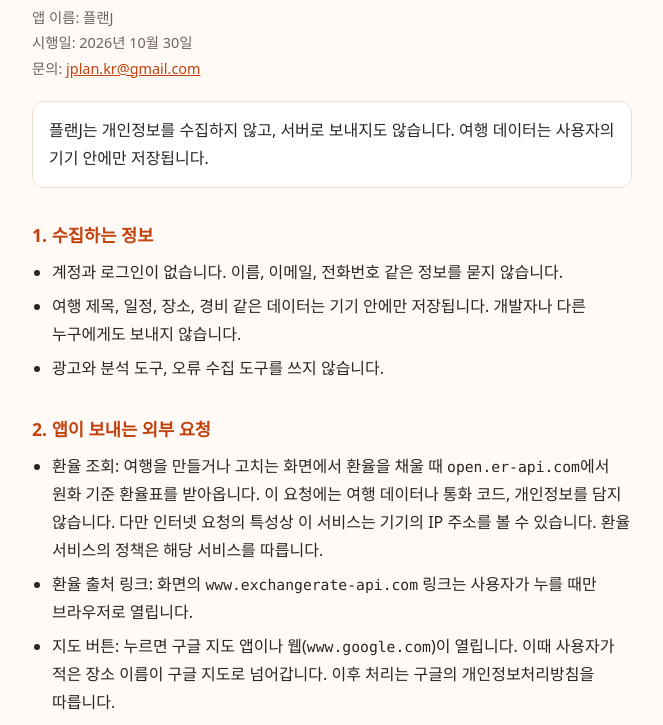
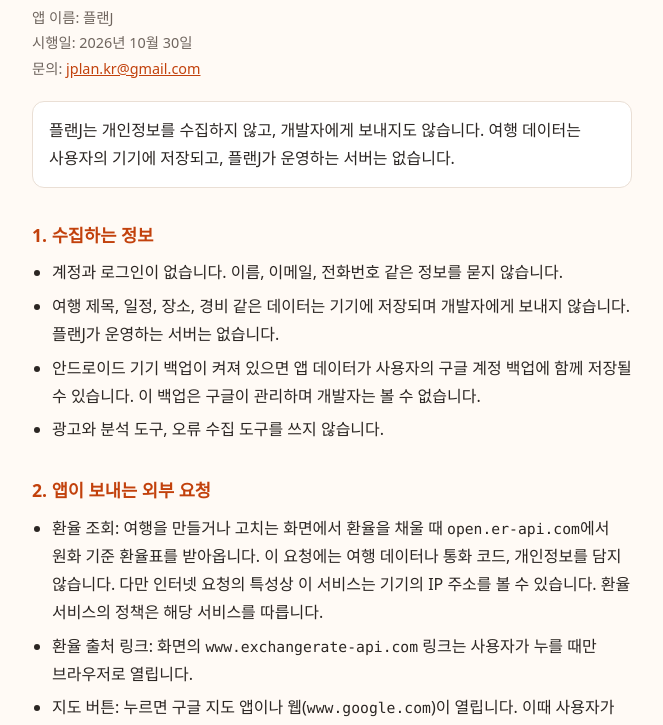
Before and after one commit to planj-planner/planj-privacy, a plain HTML site: page index.html in a window 1280 px wide. Shown: the part 68-793 px from the top of the page, without its empty margins (308-971 px from the left). Drawn offline with Linux system fonts and the light colour scheme.

Commit message:
개인정보처리방침: 기기 백업 안내 추가, 문장 다듬기

```diff
--- a/index.html
+++ b/index.html
@@ -59,12 +59,13 @@
   <h1>플랜J 개인정보처리방침</h1>
   <p class="meta">앱 이름: 플랜J<br>시행일: 2026년 10월 30일<br>문의: <a href="mailto:jplan.kr@gmail.com">jplan.kr@gmail.com</a></p>
 
-  <p class="lead">플랜J는 개인정보를 수집하지 않고, 서버로 보내지도 않습니다. 여행 데이터는 사용자의 기기 안에만 저장됩니다.</p>
+  <p class="lead">플랜J는 개인정보를 수집하지 않고, 개발자에게 보내지도 않습니다. 여행 데이터는 사용자의 기기에 저장되고, 플랜J가 운영하는 서버는 없습니다.</p>
 
   <h2>1. 수집하는 정보</h2>
   <ul>
     <li>계정과 로그인이 없습니다. 이름, 이메일, 전화번호 같은 정보를 묻지 않습니다.</li>
-    <li>여행 제목, 일정, 장소, 경비 같은 데이터는 기기 안에만 저장됩니다. 개발자나 다른 누구에게도 보내지 않습니다.</li>
+    <li>여행 제목, 일정, 장소, 경비 같은 데이터는 기기에 저장되며 개발자에게 보내지 않습니다. 플랜J가 운영하는 서버는 없습니다.</li>
+    <li>안드로이드 기기 백업이 켜져 있으면 앱 데이터가 사용자의 구글 계정 백업에 함께 저장될 수 있습니다. 이 백업은 구글이 관리하며 개발자는 볼 수 없습니다.</li>
     <li>광고와 분석 도구, 오류 수집 도구를 쓰지 않습니다.</li>
   </ul>
 
@@ -89,7 +90,7 @@
   </ul>
 
   <h2>6. 데이터 삭제</h2>
-  <p>데이터가 기기에만 있어서 개발자가 지울 수 있는 정보가 없습니다. 앱을 삭제하면 기기의 여행 데이터도 함께 지워집니다. 공유하거나 백업해 둔 파일은 사용자가 직접 지워야 합니다.</p>
+  <p>개발자가 보관하는 정보가 없어서 개발자가 지울 수 있는 데이터도 없습니다. 앱을 삭제하면 기기의 여행 데이터가 함께 지워집니다. 안드로이드 기기 백업이 켜져 있었다면 구글 계정 백업에 사본이 남을 수 있습니다. 이 사본은 사용자의 구글 백업 설정에서 지울 수 있습니다. 공유하거나 백업해 둔 파일은 사용자가 직접 지워야 합니다.</p>
 
   <h2>7. 아동</h2>
   <p>플랜J는 만 18세 이상 성인을 위한 앱입니다. 아동을 대상으로 하지 않습니다.</p>
```
